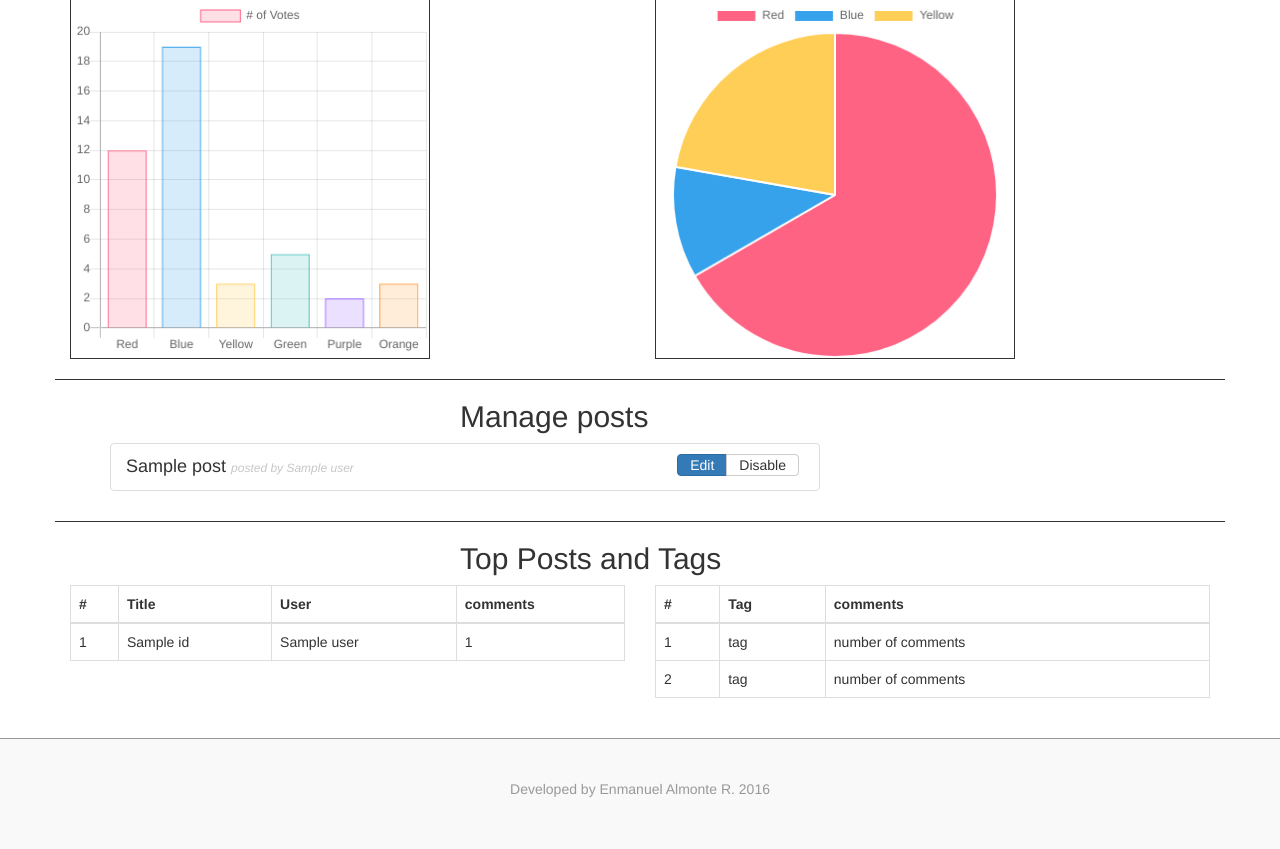
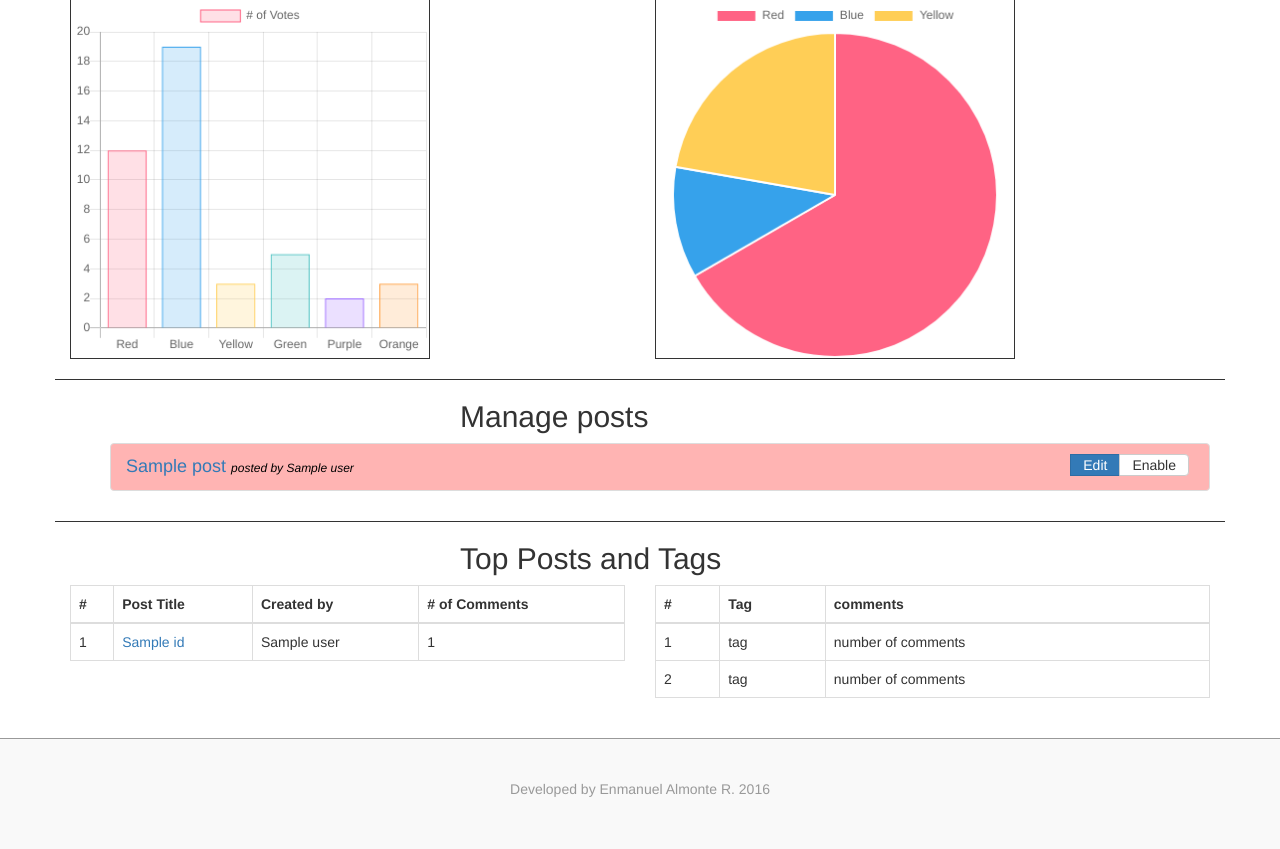
Before and after one commit to enmanuelar/finalblog, a Python web app: template templates/admin.html in a window 1280 px wide. Shown: the part 311-1160 px from the top of the page. Run offline with Jinja, Linux system fonts and the light colour scheme; the template is opened without the code that fills it: most values are stand-ins (such as "Sample title", 1, 10 or a date in 2020); some libraries are stand-ins or nearby versions.

Commit message:
add enable and desable post btn in admin page

```diff
--- a/static/css/main.css
+++ b/static/css/main.css
@@ -209,6 +209,9 @@ canvas{
     font-weight: normal;
 }
 
+.li-bg-red{
+    background-color: #ffb4b3;
+}
 
 
 .adm-manage-post-btn{
@@ -219,13 +222,16 @@ canvas{
 
 .admin-posted-by{
     font-size: 12px;
-    color:  #c7c7c7;
+    color: #000000;
 }
 
-.edit-admin-btn, .disable-admin-btn{
+.edit-admin-btn, .disable-admin-btn, .enable-admin-btn{
     padding-top: 0px;
     padding-bottom: 0px;
 }
+
+
+
 
 /* READ MORE BUTTON */
 .maxlist-more {
--- a/static/js/admin.js
+++ b/static/js/admin.js
@@ -81,10 +81,59 @@ Admin.managePost = function(){
     });
 };
 
+Admin.sumTopPostNum = function(){
+    var i = 0;
+    var numObj = $(".top_post_number").each(function(){
+        var num = parseInt($(this).html());
+        $(this).html(num + i);
+        i++
+    });
+};
+
+Admin.changeBgClass = function(btn){
+    if (btn.html() == "Enable"){
+        btn.parent().parent().addClass("li-bg-red");
+    }else{
+        btn.parent().parent().removeClass("li-bg-red");
+    }
+};
+
+Admin.liBackgroundColor = function(){
+    var adminBtn = $(".disable-admin-btn");
+    adminBtn.each(function(){
+        Admin.changeBgClass($(this));
+    });
+};
+
+Admin.enableDisablePost = function(){
+    $('.disable-admin-btn').click(function(){
+        var postId = parseInt($(this).siblings().filter('input.enable-disable-post-id').val());
+        var status = true;
+        if ($(this).html() == "Enable"){
+            status = false;
+        }
+        $.post('/admin',{post_id: postId, status: status});
+        if (status){
+            $(this).html('Enable');
+        }else{
+            $(this).html('Disable');
+        }
+        Admin.changeBgClass($(this));
+    });
+
+    //$.post('/admin',{post_id: postId, status: status});
+
+};
+
 Admin.init = function(){
     Admin.barChart();
     Admin.pieChart();
     Admin.managePost();
+    Admin.sumTopPostNum();
+    Admin.liBackgroundColor();
+    Admin.enableDisablePost();
+    //$('.disable-admin-btn').click(Admin.enableDisablePost($(this)));
+
 };
 
 $(document).ready(function(){
--- a/templates/admin.html
+++ b/templates/admin.html
@@ -25,15 +25,20 @@
     <div class="col-md-4 col-md-offset-4">
         <h2>Manage posts</h2>
     </div>
-    <div class="col-md-8">
+    <div class="col-md-12">
         <ul id="manage-post-list list-group">
             {% for post in posts %}
-            <li class="admin-post-list list-group-item">{{ post.title }}
+            <li class="admin-post-list list-group-item"><a  href="/{{post.key().id()}}">{{ post.title }}</a>
+                <div class="btn-group adm-manage-post-btn">
+                    <input type="hidden" class="enable-disable-post-id" value="{{ post.key().id() }}">
+                    <button type="submit" class="btn btn-primary edit-admin-btn">Edit</button>
+                    {% if post.enabled %}
+                    <button type="submit" class="btn btn-default disable-admin-btn">Disable</button>
+                    {% else %}
+                    <button type="submit" class="btn btn-default disable-admin-btn">Enable</button>
+                    {% endif %}
+                </div>
                 <span  class="admin-posted-by"><em>posted by {{ post.user }}</em></span>
-                <div class="btn-group adm-manage-post-btn">
-                    <button type="submit" class="btn btn-primary edit-admin-btn">Edit</button>
-                    <button type="submit" class="btn btn-default disable-admin-btn">Disable</button>
-                </div>
             </li>
             {% endfor %}
         </ul>
@@ -48,9 +53,9 @@
             <thead>
                 <tr>
                     <th>#</th>
-                    <th>Title</th>
-                    <th>User</th>
-                    <th>comments</th>
+                    <th>Post Title</th>
+                    <th>Created by</th>
+                    <th># of Comments</th>
                 </tr>
             </thead>
             <tbody>
@@ -60,7 +65,7 @@
                         <span class="top_post_number">1</span>
                     </td>
                     <td>
-                        {{ top_post[0].title }}
+                        <a href="/{{top_post[0].id}}">{{ top_post[0].title }}</a>
                     </td>
                     <td>
                         {{ top_post[0].user }}
```
Also changed, not shown: admin.py (+12 -2 lines).
